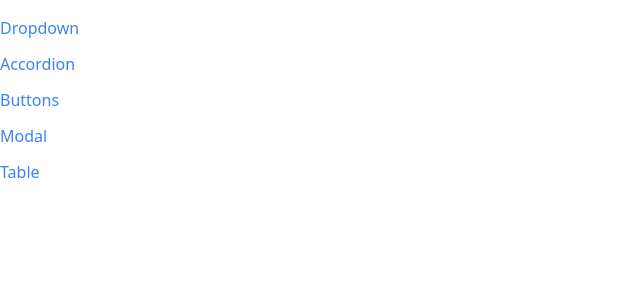
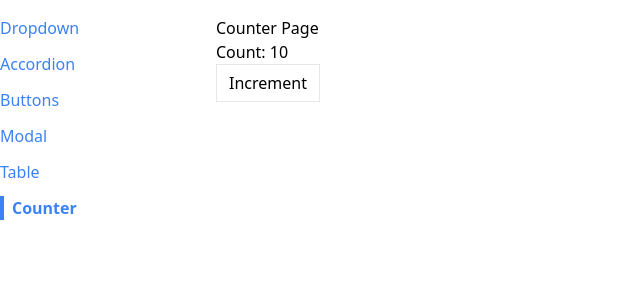
Before and after one commit to haikali3/navigation-react, a React (Create React App) app: page /counter in a window 1280 px wide. Shown: the top 300 px of the page, without its empty margins (0-640 px from the left). Built offline with nearby package versions, Linux system fonts and the light colour scheme.

Commit message:
reusable hooks

```diff
--- a/src/App.js
+++ b/src/App.js
@@ -5,6 +5,7 @@ import DropdownPage from './pages/DropdownPage';
 import ButtonPage from './pages/ButtonPage';
 import ModalPage from './pages/ModalPage';
 import TablePage from './pages/TablePage';
+import CounterPage from './pages/CounterPage';
 
 function App() {
   return (
@@ -26,6 +27,9 @@ function App() {
         <Route path="/table">
           <TablePage />
         </Route>
+        <Route path="/counter">
+          <CounterPage initialCounter={10} />
+        </Route>
       </div>
     </div>
   );
--- a/src/components/Sidebar.js
+++ b/src/components/Sidebar.js
@@ -7,6 +7,7 @@ function Sidebar() {
     { label: 'Buttons', path: '/buttons' },
     { label: 'Modal', path: '/modal' },
     { label: 'Table', path: '/table' },
+    { label: 'Counter', path: '/counter' },
   ];
 
   const renderedLinks = links.map((link) => {
--- a/src/components/SortableTable.js
+++ b/src/components/SortableTable.js
@@ -1,32 +1,13 @@
-import { useState } from 'react';
 import Table from './Table';
 import { AiFillCaretDown, AiFillCaretUp } from 'react-icons/ai';
+import useSort from '../hooks/use-sort';
 
 function SortableTable(props) {
-  //tutorial asc/desc
-  const [sortOrder, setSortOrder] = useState(null);
-  const [sortBy, setSortBy] = useState(null);
-
   const { config, data } = props;
-
-  const handleClick = (label) => {
-    if (sortBy && label !== sortBy) {
-      setSortOrder('asc');
-      setSortBy(label);
-      return;
-    }
-
-    if (sortOrder === null) {
-      setSortOrder('asc');
-      setSortBy(label);
-    } else if (sortOrder === 'asc') {
-      setSortOrder('desc');
-      setSortBy(label);
-    } else if (sortOrder === 'desc') {
-      setSortOrder(null);
-      setSortBy(null);
-    }
-  };
+  const { sortOrder, sortBy, sortedData, setSortColumn } = useSort(
+    data,
+    config
+  );
 
   const updatedConfig = config.map((column) => {
     if (!column.sortValue) {
@@ -37,7 +18,7 @@ function SortableTable(props) {
       header: () => (
         <th
           className="cursor-pointer hover:bg-slate-200"
-          onClick={() => handleClick(column.label)}
+          onClick={() => setSortColumn(column.label)}
         >
           <div className="flex items-center">
             {getIcons(column.label, sortBy, sortOrder)}
@@ -48,26 +29,6 @@ function SortableTable(props) {
     };
   });
 
-  //Only sort data if sortOrder && sortBy are not null
-  // Make a copy of the 'data' prop
-  // Find the correct sortValue function and use it to sort the data
-
-  let sortedData = data;
-  if (sortOrder && sortBy) {
-    const { sortValue } = config.find((column) => column.label === sortBy);
-    sortedData = [...data].sort((a, b) => {
-      const valueA = sortValue(a);
-      const valueB = sortValue(b);
-
-      const reverseOrder = sortOrder === 'desc' ? -1 : 1;
-
-      if (typeof valueA === 'string') {
-        return valueA.localeCompare(valueB) * reverseOrder;
-      } else {
-        return (valueA - valueB) * reverseOrder;
-      }
-    });
-  }
   return <Table {...props} data={sortedData} config={updatedConfig} />;
 }
 
--- /dev/null
+++ b/src/hooks/use-counter.js
@@ -0,0 +1,20 @@
+import { useState, useEffect } from 'react';
+
+function useCounter(initialCounter) {
+  const [count, setCount] = useState(initialCounter);
+
+  useEffect(() => {
+    console.log(count);
+  }, [count]);
+
+  const increment = () => {
+    setCount(count + 1);
+  };
+
+  return {
+    count,
+    increment,
+  };
+}
+
+export default useCounter;
--- /dev/null
+++ b/src/hooks/use-sort.js
@@ -0,0 +1,55 @@
+import { useState } from 'react';
+
+function useSort(data, config) {
+  const [sortOrder, setSortOrder] = useState(null);
+  const [sortBy, setSortBy] = useState(null);
+
+  const setSortColumn = (label) => {
+    if (sortBy && label !== sortBy) {
+      setSortOrder('asc');
+      setSortBy(label);
+      return;
+    }
+
+    if (sortOrder === null) {
+      setSortOrder('asc');
+      setSortBy(label);
+    } else if (sortOrder === 'asc') {
+      setSortOrder('desc');
+      setSortBy(label);
+    } else if (sortOrder === 'desc') {
+      setSortOrder(null);
+      setSortBy(null);
+    }
+  };
+
+  //Only sort data if sortOrder && sortBy are not null
+  // Make a copy of the 'data' prop
+  // Find the correct sortValue function and use it to sort the data
+
+  let sortedData = data;
+  if (sortOrder && sortBy) {
+    const { sortValue } = config.find((column) => column.label === sortBy);
+    sortedData = [...data].sort((a, b) => {
+      const valueA = sortValue(a);
+      const valueB = sortValue(b);
+
+      const reverseOrder = sortOrder === 'desc' ? -1 : 1;
+
+      if (typeof valueA === 'string') {
+        return valueA.localeCompare(valueB) * reverseOrder;
+      } else {
+        return (valueA - valueB) * reverseOrder;
+      }
+    });
+  }
+
+  return {
+    sortOrder,
+    sortBy,
+    setSortColumn,
+    sortedData,
+  };
+}
+
+export default useSort;
--- /dev/null
+++ b/src/pages/CounterPage.js
@@ -0,0 +1,16 @@
+import Button from '../components/Button';
+import useCounter from '../hooks/use-counter';
+
+function CounterPage({ initialCounter }) {
+  const { count, increment } = useCounter(initialCounter);
+
+  return (
+    <div>
+      <h1>Counter Page</h1>
+      <p>Count: {count}</p>
+      <Button onClick={increment}>Increment</Button>
+    </div>
+  );
+}
+
+export default CounterPage;
```
